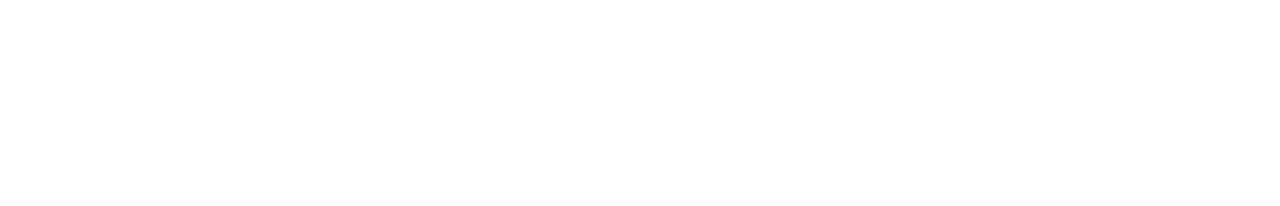
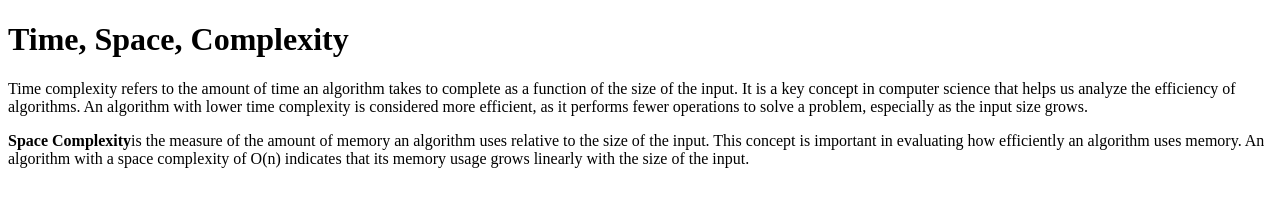
Before and after one commit to acciojob/time-and-space-complexity-Niteshh26, a website: page main.html in a window 1280 px wide. Drawn offline with Linux system fonts and the light colour scheme.

Commit message:
created a submission

```diff
--- a/main.html
+++ b/main.html
@@ -4,13 +4,18 @@
 
 <head>
 	<link rel="stylesheet" href="styles.css">
+	<title>Time and Space Complexity</title>
 </head>
 
 <body>
 	<!-- the entire body must be written by student -->
     <script type="text/javascript" src="./script.js">
 </script>
+	<h1>Time, Space, Complexity</h1>
 
+	<p>Time complexity refers to the amount of time an algorithm takes to complete as a function of the size of the input. It is a key concept in computer science that helps us analyze the efficiency of algorithms. An algorithm with lower time complexity is considered more efficient, as it performs fewer operations to solve a problem, especially as the input size grows.</p>
+
+	<p><b>Space Complexity</b>is the measure of the amount of memory an algorithm uses relative to the size of the input. This concept is important in evaluating how efficiently an algorithm uses memory. An algorithm with a space complexity of O(n) indicates that its memory usage grows linearly with the size of the input.</p>
 </body>
 
 </html>
```
